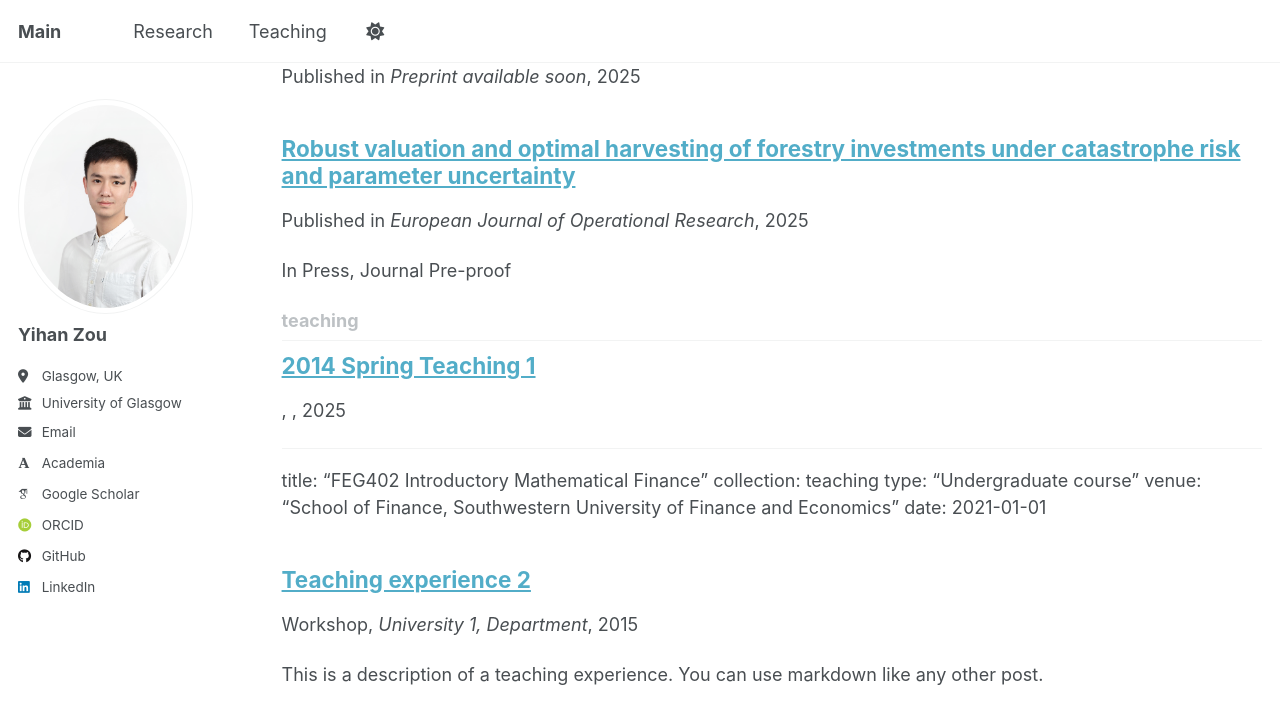
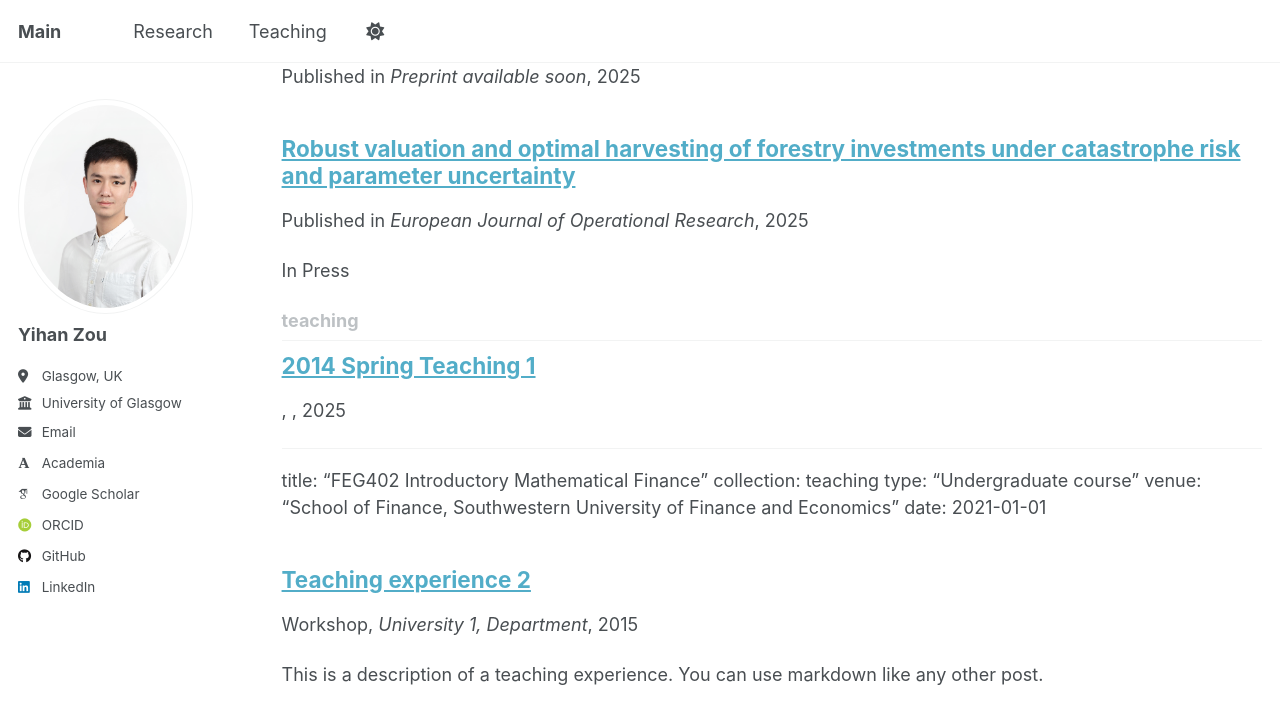
Before and after one commit to yihanZzz/yihanZzz.github.io, a Jekyll site: the page built from _pages/collection-archive.html, in a window 1280 px wide and 900 px high, scrolled down 1128 px. Shown: the top 724 px of the window. Built offline with Jekyll 4.4.1, drawn with Linux system fonts in a browser that asks for light colours; some web fonts are replaced; a script that is not in the unit is left out.

Commit message:
Update 2025-02-robust-valuation-optimal-harvesting-forestry-catastrophe-uncertainty.md

```diff
--- a/_publications/2025-02-robust-valuation-optimal-harvesting-forestry-catastrophe-uncertainty.md
+++ b/_publications/2025-02-robust-valuation-optimal-harvesting-forestry-catastrophe-uncertainty.md
@@ -6,5 +6,5 @@ venue_url: "https://doi.org/10.1016/j.ejor.2025.10.007"
 date: 2025-10-06
 collection: publications
 category: Journal articles
-excerpt: "In Press, Journal Pre-proof"
+excerpt: "In Press"
 ---
```
